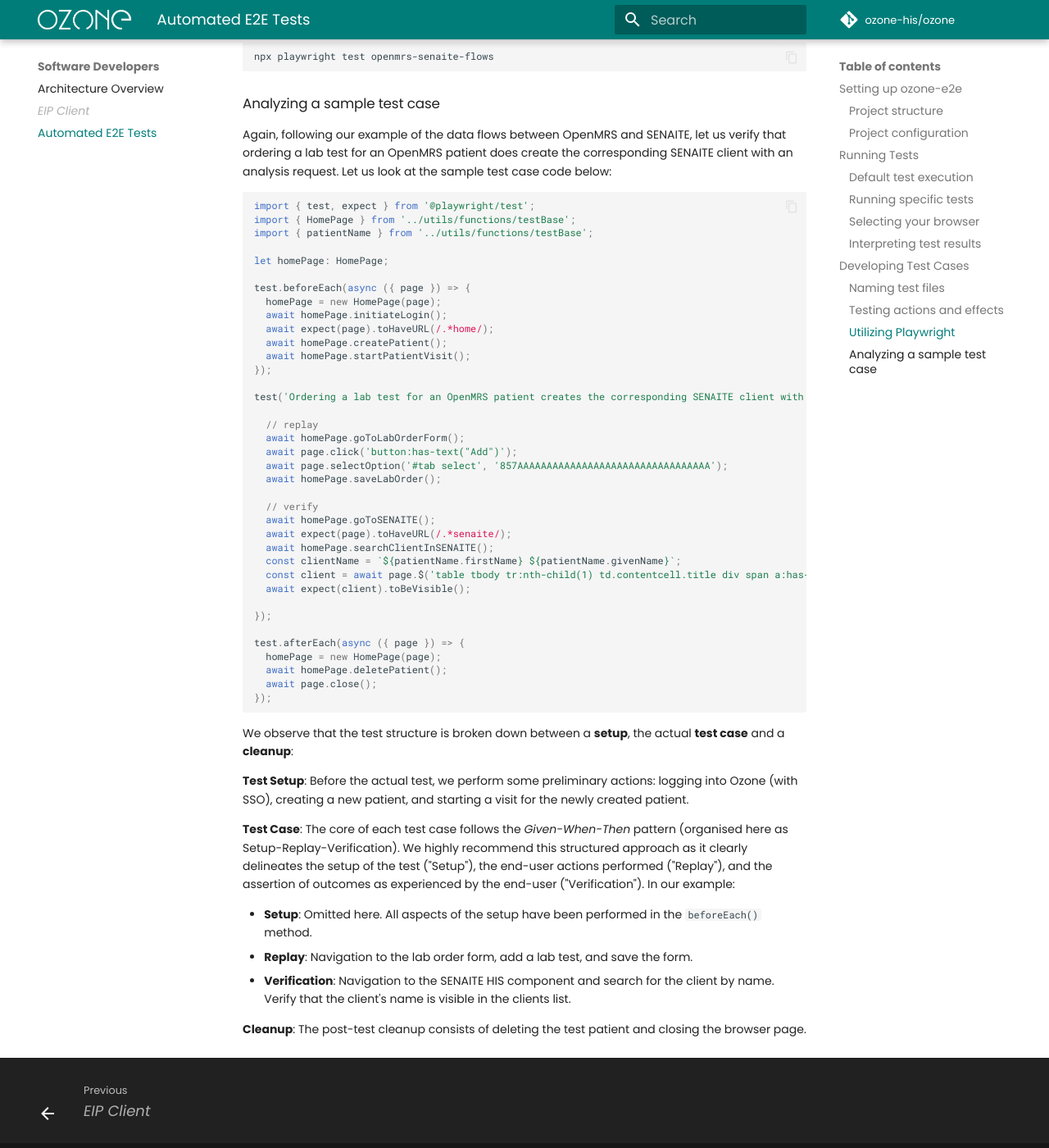
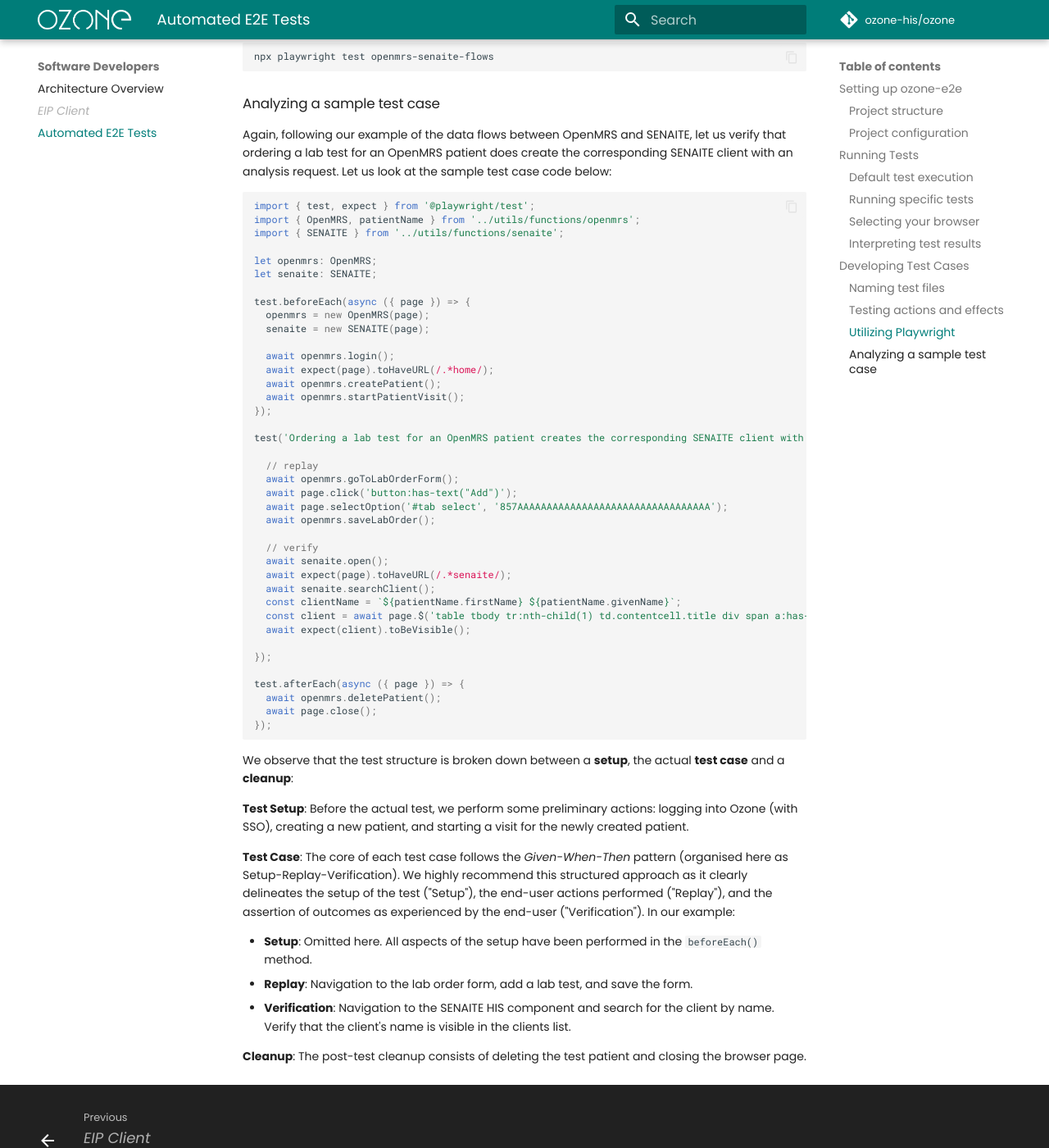
Before and after one commit to ozone-his/ozone-docs, an MkDocs documentation site: the page built from docs/devs/e2e-tests.md, in a window 1280 px wide and 1400 px high, scrolled down 3954 px. Shown: the whole window at 82% size. Built offline with MkDocs 1.6.1 and Material for MkDocs 9.7.7, drawn with Linux system fonts in a browser that asks for light colours; comment, search, counter and statistics services are not loaded.

Commit message:
OZ-477: Updated sample E2E test case as per OZ-562. (#11)

````diff
--- a/docs/devs/e2e-tests.md
+++ b/docs/devs/e2e-tests.md
@@ -139,31 +139,34 @@
 
 ```javascript
 import { test, expect } from '@playwright/test';
-import { HomePage } from '../utils/functions/testBase';
-import { patientName } from '../utils/functions/testBase';
+import { OpenMRS, patientName } from '../utils/functions/openmrs';
+import { SENAITE } from '../utils/functions/senaite';
 
-let homePage: HomePage;
+let openmrs: OpenMRS;
+let senaite: SENAITE;
 
 test.beforeEach(async ({ page }) => {
-  homePage = new HomePage(page);
-  await homePage.initiateLogin();
+  openmrs = new OpenMRS(page);
+  senaite = new SENAITE(page);
+
+  await openmrs.login();
   await expect(page).toHaveURL(/.*home/);
-  await homePage.createPatient();
-  await homePage.startPatientVisit();
+  await openmrs.createPatient();
+  await openmrs.startPatientVisit();
 });
 
 test('Ordering a lab test for an OpenMRS patient creates the corresponding SENAITE client with an analysis request.', async ({ page }) => {
 
   // replay
-  await homePage.goToLabOrderForm();
+  await openmrs.goToLabOrderForm();
   await page.click('button:has-text("Add")');
   await page.selectOption('#tab select', '857AAAAAAAAAAAAAAAAAAAAAAAAAAAAAAAAA');
-  await homePage.saveLabOrder();
+  await openmrs.saveLabOrder();
 
   // verify
-  await homePage.goToSENAITE();
+  await senaite.open();
   await expect(page).toHaveURL(/.*senaite/);
-  await homePage.searchClientInSENAITE();
+  await senaite.searchClient();
   const clientName = `${patientName.firstName} ${patientName.givenName}`;
   const client = await page.$('table tbody tr:nth-child(1) td.contentcell.title div span a:has-text("' + clientName + '")');
   await expect(client).toBeVisible();
@@ -171,8 +174,7 @@
 });
 
 test.afterEach(async ({ page }) => {
-  homePage = new HomePage(page);
-  await homePage.deletePatient();
+  await openmrs.deletePatient();
   await page.close();
 });
 ```
````
